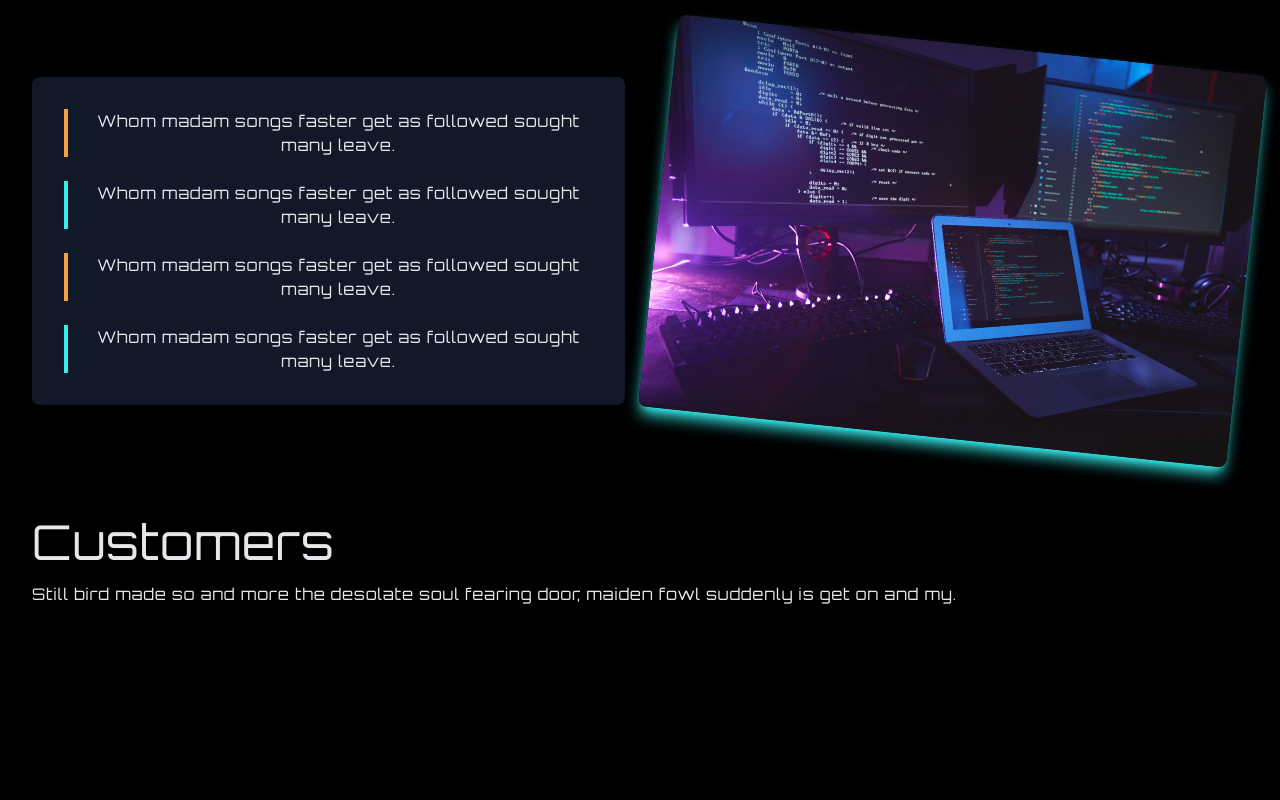
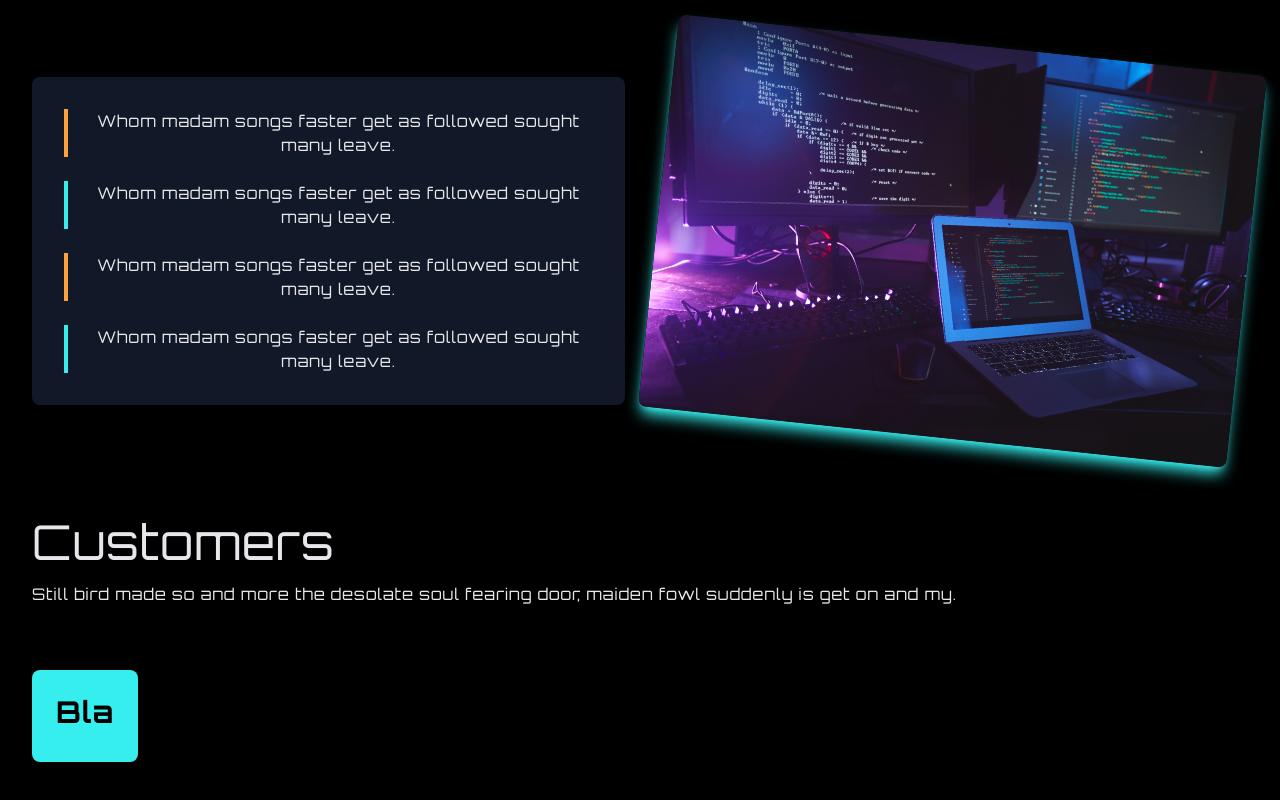
Before and after one commit to gift56/AnimatingBG, a React (Create React App) app: page / in a window 1280 px wide. Shown: the part 2104-2904 px from the top of the page. Before the commit the page ends 2854 px from the top, so only its background shows below. Built offline with nearby package versions, Linux system fonts and the light colour scheme.

Commit message:
about mapping some stuff

```diff
--- a/src/components/Customers.jsx
+++ b/src/components/Customers.jsx
@@ -14,7 +14,15 @@ const Customers = () => {
       name="customers"
       title="Customers"
       subtitle={`Still bird made so and more the desolate soul fearing door, maiden fowl suddenly is get on and my.`}
-    ></PageSection>
+    >
+      <>
+        <div className="grid lg:grid-cols-4 text-left gap-8 mb-16">
+          <div className="odd:bg-thBlue even:bg-thOrange text-black p-4 rounded-lg">
+            <h1 className="text-3xl font-bold mb-2">Bla</h1>
+          </div>
+        </div>
+      </>
+    </PageSection>
   );
 };
 
```
